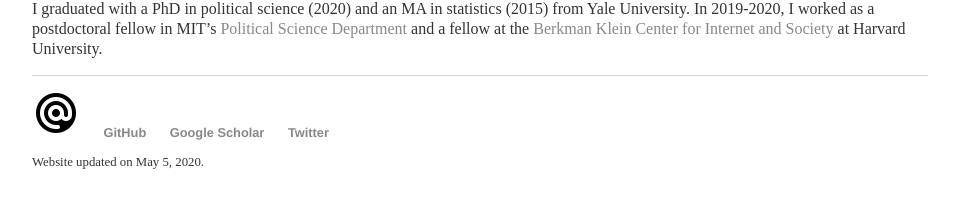
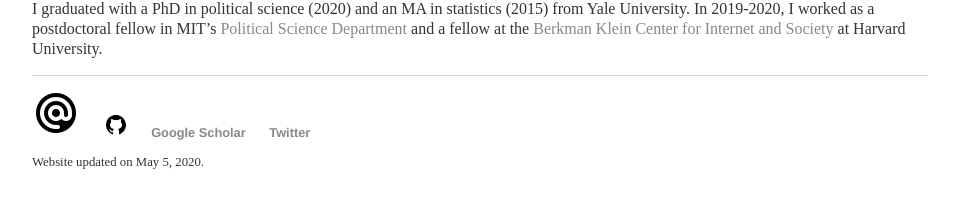
Before and after one commit to morganlivingston/baobaofzhang.github.io, a Jekyll site: the page built from index.html, in a window 1280 px wide. Shown: the part 582-790 px from the top of the page, without its empty margins (160-1119 px from the left). Built offline with Jekyll 4.4.1, drawn with Linux system fonts in a browser that asks for light colours.

Commit message:
Update social media icons

```diff
--- a/_layouts/default.html
+++ b/_layouts/default.html
@@ -79,8 +79,8 @@
 
   <footer>
    <ul>
-   <li><a href="mailto:bz377@cornell.edu"><img src="icons/icons8-email-sign-48.png" alt="Email" style="width:24;height:24;"></a></li>
-   <li><a href="https://github.com/13bzhang">GitHub</a></li>
+   <li><a href="mailto:bz377@cornell.edu"><img src="icons/icons8-email-sign-48.png" alt="Email" style="width:10;height:10;"></a></li>
+   <li><a href="https://github.com/13bzhang"><img src="icons/icons8-github.svg" alt="GitHub" style="width:10;height:10;"></a></li>
    <li><a href="https://scholar.google.com/citations?user=yqpOQRsAAAAJ&hl=en">Google Scholar</a></li>
    <li><a href="https://twitter.com/baobaofzhang">Twitter</a></li>
    </ul>
```
Also changed, not shown: 1 other file.
